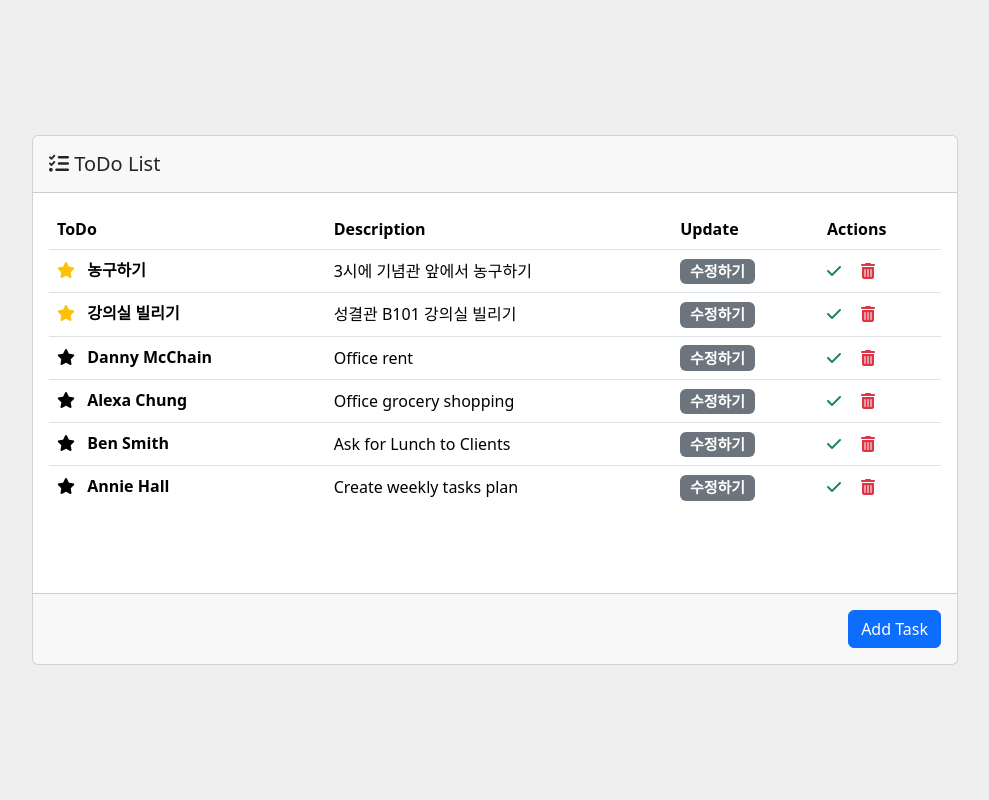
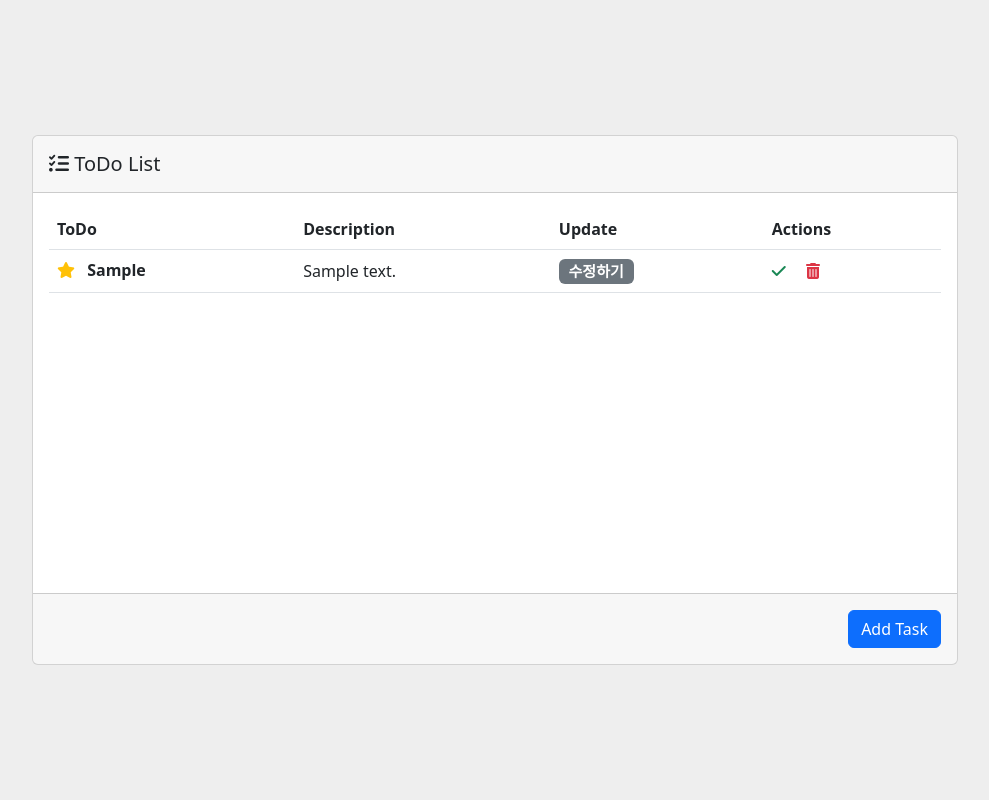
Before and after one commit to junhyung001/Django-practice, a Django app: page /todo/ in a window 1280 px wide. Shown: the whole page, without its empty margins (145-1134 px from the left). Run offline with Django 3.2, Linux system fonts and the light colour scheme; tables that the repository leaves empty hold one stand-in row (values such as "Sample post"); some libraries are stand-ins or nearby versions.

Commit message:
todo 모델을 만들고 데이터 출력하기

```diff
--- a/todo/admin.py
+++ b/todo/admin.py
@@ -1,3 +1,6 @@
 from django.contrib import admin
 
+from todo.models import TodoList
+
 # Register your models here.
+admin.site.register(TodoList)
--- a/todo/models.py
+++ b/todo/models.py
@@ -1,3 +1,15 @@
 from django.db import models
 
 # Create your models here.
+
+from django.db import models
+
+# Create your models here.
+class TodoList(models.Model):
+	todo = models.CharField(max_length=30)
+	description = models.TextField()
+	important = models.BooleanField(default=False)
+	complete = models.BooleanField(default=False)
+
+	def __str__(self):
+		return f'{self.todo} [{self.id}]'
--- a/todo/templates/todo/todos.html
+++ b/todo/templates/todo/todos.html
@@ -5,8 +5,8 @@
 	<meta charset="UTF-8">
 	<title>ToDo List Demo</title>
 	<meta name="viewport" content="width=device-width, initial-scale=1.0">
-	<link href="https://cdn.jsdelivr.net/npm/bootstrap@5.3.0-alpha3/dist/css/bootstrap.min.css" rel="stylesheet" integrity="sha384-KK94CHFLLe+nY2dmCWGMq91rCGa5gtU4mk92HdvYe+M/SXH301p5ILy+dN9+nJOZ" crossorigin="anonymous">
 	<link rel="stylesheet" href="{% static 'todo/bootstrap/bootstrap.min.css' %}">
+	<link href="https://cdn.jsdelivr.net/npm/bootstrap@5.2.3/dist/css/bootstrap.min.css" rel="stylesheet" integrity="sha384-rbsA2VBKQhggwzxH7pPCaAqO46MgnOM80zW1RWuH61DGLwZJEdK2Kadq2F9CUG65" crossorigin="anonymous">
 </head>
 <body>
 <section class="vh-100" style="background-color: #eee;">
@@ -28,13 +28,14 @@
 							</tr>
 						</thead>
 						<tbody>
+							{% for todo in todolist %}
 							<tr class="fw-normal">
 							<th>
 								<i class="fa-solid fa-star text-warning"></i>
-								<span class="ms-2">농구하기</span>
+								<span class="ms-2">{{ todo.todo }}</span>
 							</th>
 							<td class="align-middle">
-								<span>3시에 기념관 앞에서 농구하기</span>
+								<span>{{ todo.description }}</span>
 							</td>
 							<td class="align-middle">
 								<h5 class="mb-0"><a href="#" role="button" class="badge bg-secondary" style="text-decoration-line: none;">수정하기</a></h6>
@@ -44,76 +45,7 @@
 								<a href="#!" data-bs-toggle="tooltip" data-bs-title="Remove"><i class="fa-solid fa-trash-can text-danger"></i></a>
 							</td>
 							</tr>
-							<tr class="fw-normal">
-							<th>
-								<i class="fa-solid fa-star text-warning"></i>
-								<span class="ms-2">강의실 빌리기</span>
-							</th>
-							<td class="align-middle">성결관 B101 강의실 빌리기</td>
-							<td class="align-middle">
-								<h5 class="mb-0"><a href="#" role="button" class="badge bg-secondary" style="text-decoration-line: none;">수정하기</a></h6>
-							</td>
-							<td class="align-middle">
-								<a href="#!" data-bs-toggle="tooltip" data-bs-title="Done"><i class="fa-solid fa-check text-success me-3"></i></a>
-								<a href="#!" data-bs-toggle="tooltip" data-bs-title="Remove"><i class="fa-solid fa-trash-can text-danger"></i></a>
-							</td>
-							</tr>
-							<tr class="fw-normal">
-							<th>
-								<i class="fa-solid fa-star"></i>
-								<span class="ms-2">Danny McChain</span>
-							</th>
-							<td class="align-middle">Office rent</td>
-							<td class="align-middle">
-								<h5 class="mb-0"><a href="#" role="button" class="badge bg-secondary" style="text-decoration-line: none;">수정하기</a></h6>
-							</td>
-							<td class="align-middle">
-								<a href="#!" data-bs-toggle="tooltip" data-bs-title="Done"><i class="fa-solid fa-check text-success me-3"></i></a>
-								<a href="#!" data-bs-toggle="tooltip" data-bs-title="Remove"><i class="fa-solid fa-trash-can text-danger"></i></a>
-							</td>
-							</tr>
-							<tr class="fw-normal">
-							<th>
-								<i class="fa-solid fa-star"></i>
-								<span class="ms-2">Alexa Chung</span>
-							</th>
-							<td class="align-middle">Office grocery shopping</td>
-							<td class="align-middle">
-								<h5 class="mb-0"><a href="#" role="button" class="badge bg-secondary" style="text-decoration-line: none;">수정하기</a></h6>
-							</td>
-							<td class="align-middle">
-								<a href="#!" data-bs-toggle="tooltip" data-bs-title="Done"><i class="fa-solid fa-check text-success me-3"></i></a>
-								<a href="#!" data-bs-toggle="tooltip" data-bs-title="Remove"><i class="fa-solid fa-trash-can text-danger"></i></a>
-							</td>
-							</tr>
-							<tr class="fw-normal">
-							<th class="">
-								<i class="fa-solid fa-star text"></i>
-								<span class="ms-2">Ben Smith</span>
-							</th>
-							<td class="align-middle">Ask for Lunch to Clients</td>
-							<td class="align-middle">
-								<h5 class="mb-0"><a href="#" role="button" class="badge bg-secondary" style="text-decoration-line: none;">수정하기</a></h6>
-							</td>
-							<td class="align-middle">
-								<a href="#!" data-bs-toggle="tooltip" data-bs-title="Done"><i class="fa-solid fa-check text-success me-3"></i></a>
-								<a href="#!" data-bs-toggle="tooltip" data-bs-title="Remove"><i class="fa-solid fa-trash-can text-danger"></i></a>
-							</td>
-							</tr>
-							<tr class="fw-normal">
-							<th class="border-0">
-								<i class="fa-solid fa-star"></i>
-								<span class="ms-2">Annie Hall</span>
-							</th>
-							<td class="border-0 align-middle">Create weekly tasks plan</td>
-							<td class="border-0 align-middle">
-								<h5 class="mb-0"><a href="#" role="button" class="badge bg-secondary" style="text-decoration-line: none;">수정하기</a></h6>
-							</td>
-							<td class="border-0 align-middle">
-								<a href="#!" data-bs-toggle="tooltip" data-bs-title="Done"><i class="fa-solid fa-check text-success me-3"></i></a>
-								<a href="#!" data-bs-toggle="tooltip" data-bs-title="Remove"><i class="fa-solid fa-trash-can text-danger"></i></a>
-							</td>
-							</tr>
+							{% endfor %}
 						</tbody>
 					</table>
 				</div>
--- a/todo/urls.py
+++ b/todo/urls.py
@@ -1,8 +1,9 @@
 from django.contrib import admin
 from django.urls import path
 
-from todo.views import todos
+from todo.views import index, todos
 
 urlpatterns = [
 	path('', todos),
+ 	path('index/', index),
 ]
--- a/todo/views.py
+++ b/todo/views.py
@@ -1,8 +1,20 @@
 from django.shortcuts import render
 
+from todo.models import TodoList
+
 # Create your views here.
-def todos(request):
+def index(request):
     return render(
         request,
-        'todo/todos.html'
+        'todo/index.html'
     )
+
+def todos(request):
+	todolist = TodoList.objects.all()
+	return render(
+		request,
+		'todo/todos.html',
+  		{
+			'todolist': todolist,
+			}
+	)
```
Also changed, not shown: todo/templates/todo/index.html (added, +17 -0 lines).
